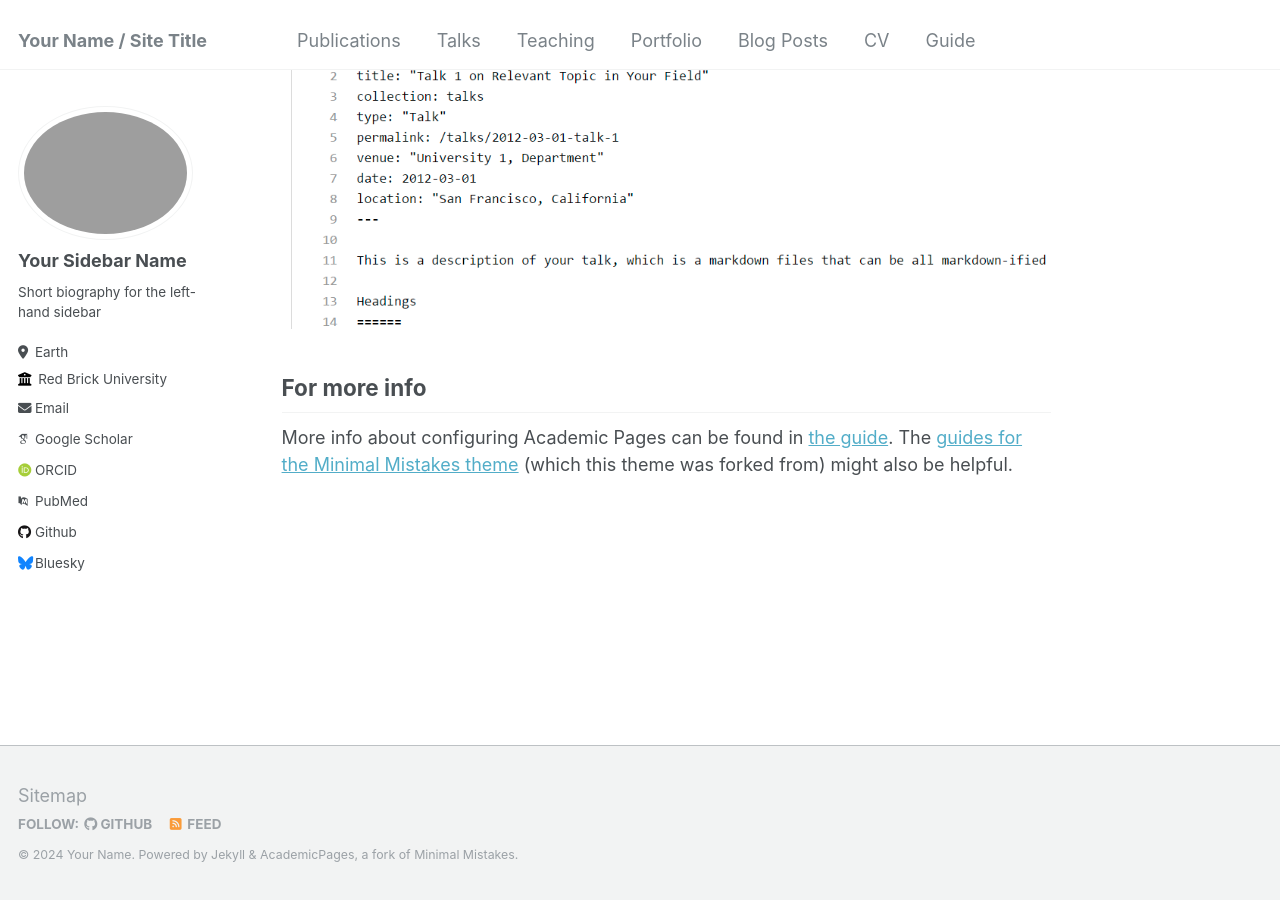
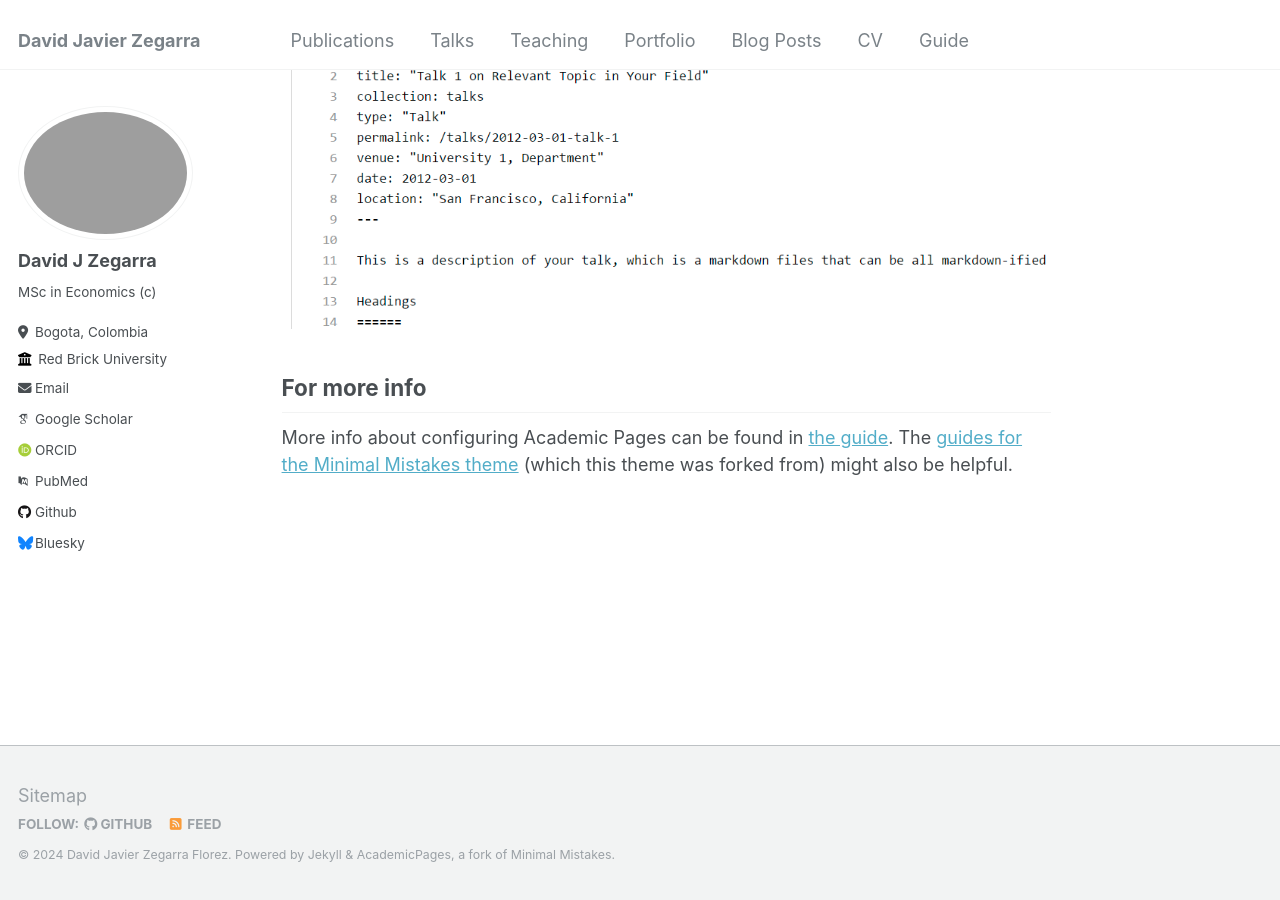
Before and after one commit to dajzegarraf/dajzegarraf.github.io, a Jekyll site: the page built from _pages/about.md, in a window 1280 px wide and 900 px high, scrolled down 2660 px. Built offline with Jekyll 4.4.1, drawn with Linux system fonts in a browser that asks for light colours; some web fonts are replaced.

Commit message:
Update _config.yml

```diff
--- a/_config.yml
+++ b/_config.yml
@@ -8,10 +8,10 @@
 
 # Basic Site Settings
 locale                   : "en-US"
-title                    : "Your Name / Site Title"
+title                    : "David Javier Zegarra"
 title_separator          : "-"
-name                     : &name "Your Name"
-description              : &description "personal description"
+name                     : &name "David Javier Zegarra Florez"
+description              : &description "MSc in Economics (c)"
 url                      : https://academicpages.github.io # the base hostname & protocol for your site e.g. "https://mmistakes.github.io"
 baseurl                  : "" # the subpath of your site, e.g. "/blog"
 repository               : "academicpages/academicpages.github.io"
@@ -22,13 +22,13 @@ repository               : "academicpages/academicpages.github.io"
 author:
   # Biographic information
   avatar           : "profile.png"
-  name             : "Your Sidebar Name"
+  name             : "David J Zegarra"
   pronouns         : # example: "she/her"
-  bio              : "Short biography for the left-hand sidebar"
-  location         : "Earth"
+  bio              : "MSc in Economics (c)"
+  location         : "Bogota, Colombia"
   employer         : "Red Brick University"
   uri              : # URL
-  email            : "none@example.org"
+  email            : "d.zegarra@uniandes.edu.co"
 
   # Academic websites
   arxiv            : # URL - Update with the correct link to your profile
```
